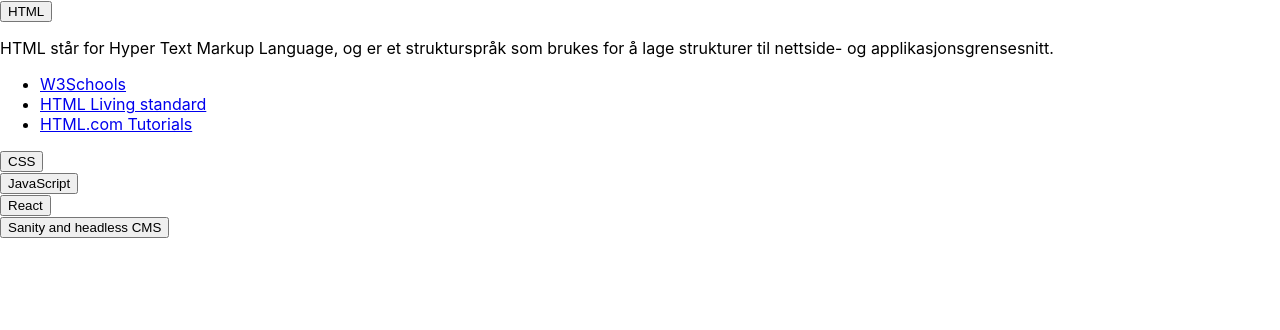
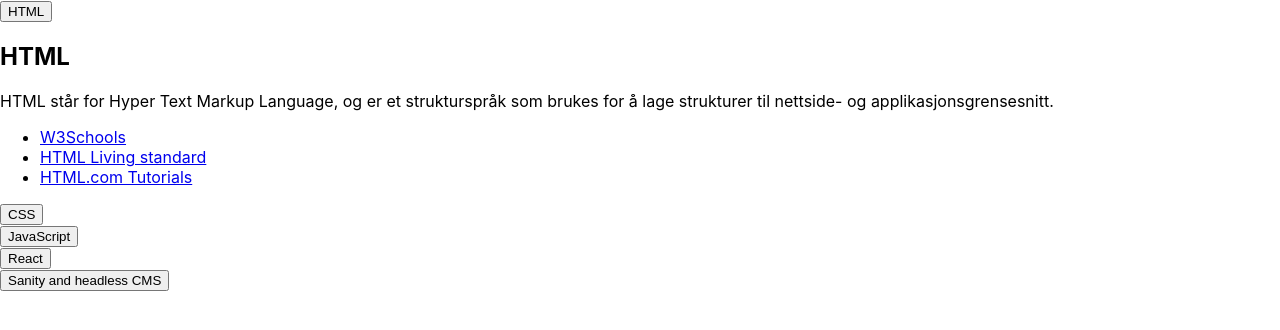
Before and after one commit to CatNip4929/uin23_arbeidskrav3_git_gud, a React (Create React App) app: page / in a window 1280 px wide. Both pictures are taken after a click on the button "HTML". Shown: the top 330 px of the page. Built offline with nearby package versions, Linux system fonts and the light colour scheme.

Commit message:
la til category

```diff
--- a/src/components/MyComponent.js
+++ b/src/components/MyComponent.js
@@ -13,6 +13,7 @@ export default function MyComponent() {
           </button>
           {selectedCategory === item.category && (
             <div>
+              <h2>{item.category}</h2>
               <p>{item.text}</p>
               <ul>
                 {item.sources.map((source, index) => (
```
